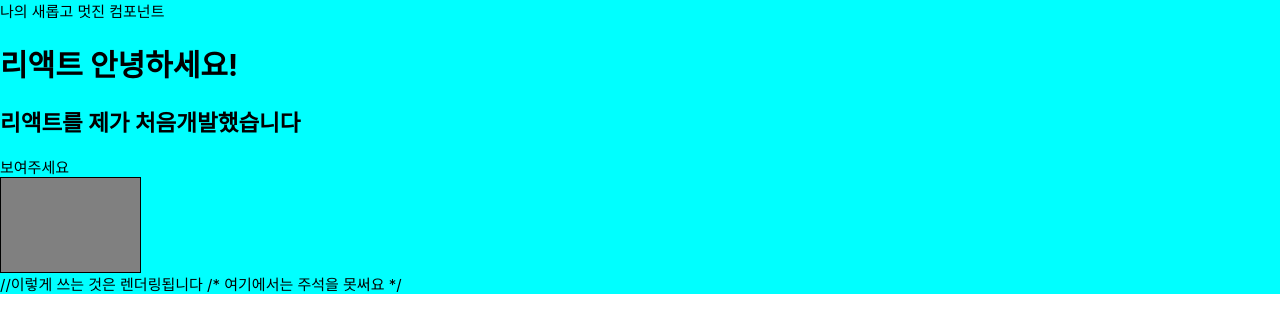
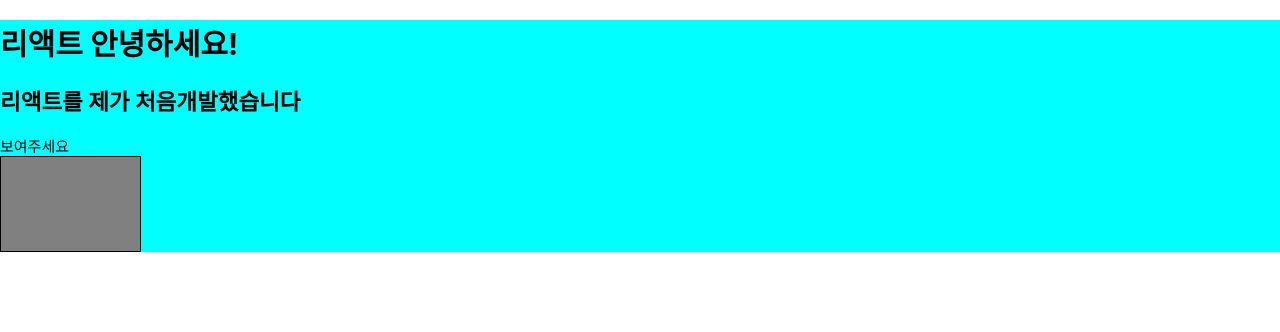
Before and after one commit to FitCoderOfficial/next13_landing, a React (Create React App) app: page / in a window 1280 px wide. Shown: the top 332 px of the page. Built offline with nearby package versions, Linux system fonts and the light colour scheme.

Commit message:
feats: Add new component
This reverts commit 60fa648c4c01e77a423c25878721c9ed6b2b849a.

```diff
--- a/src/App.js
+++ b/src/App.js
@@ -1,6 +1,5 @@
 import React, { Component } from 'react';
 import './App.css';
-import MyComponent from './MyComponent';
 
 class App extends Component {
   render() {
@@ -18,22 +17,13 @@ class App extends Component {
 
 
     return (
-
-      <div className="my-div">
-      <MyComponent/>
+      <div class="my-div">
       <h1> 리액트 안녕하세요! </h1>
       <h2> 리액트를 {text} 처음개발했습니다 </h2>
       {
          condition && '보여주세요'
-
       }
-      <div style={style}
-      // 셀프 클로즈 태그에서만 작동하는 주석
-      // 마지막 />가 꼭 새 줄에 있어야 합니다.
-      /* 이렇게 작성할 수 있습니다 */
-      />
-      //이렇게 쓰는 것은 렌더링됩니다
-      /* 여기에서는 주석을 못써요 */
+      <div style={style}></div>
       </div>
     );
   }
--- a/src/MyComponent.js
+++ /dev/null
@@ -1,13 +0,0 @@
-import React, { Component } from 'react'
-
-class MyComponent extends Component {
-  render() {
-    return (
-      <div>
-        나의 새롭고 멋진 컴포넌트
-      </div>
-    )
-  }
-}
-
-export default MyComponent;
```
